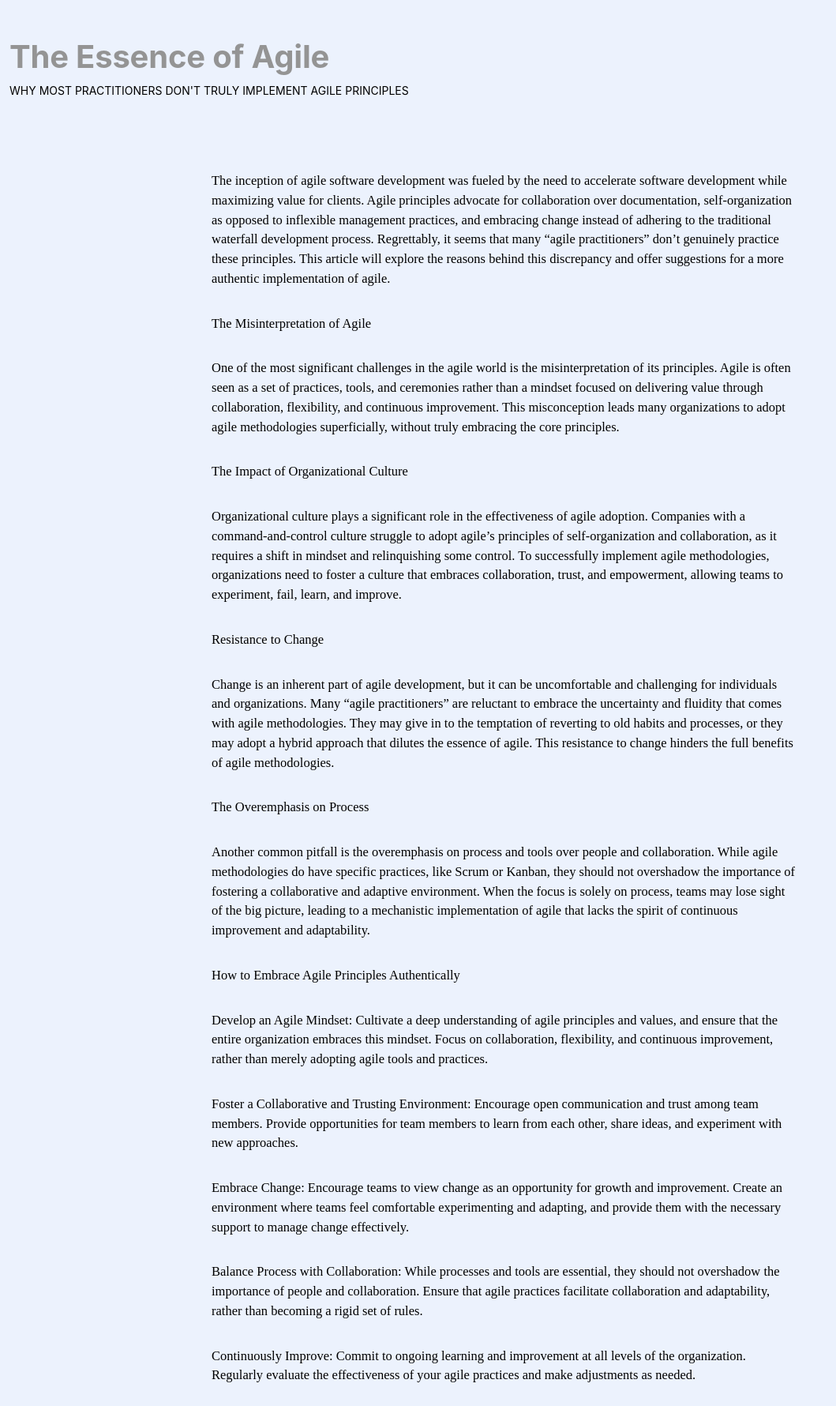
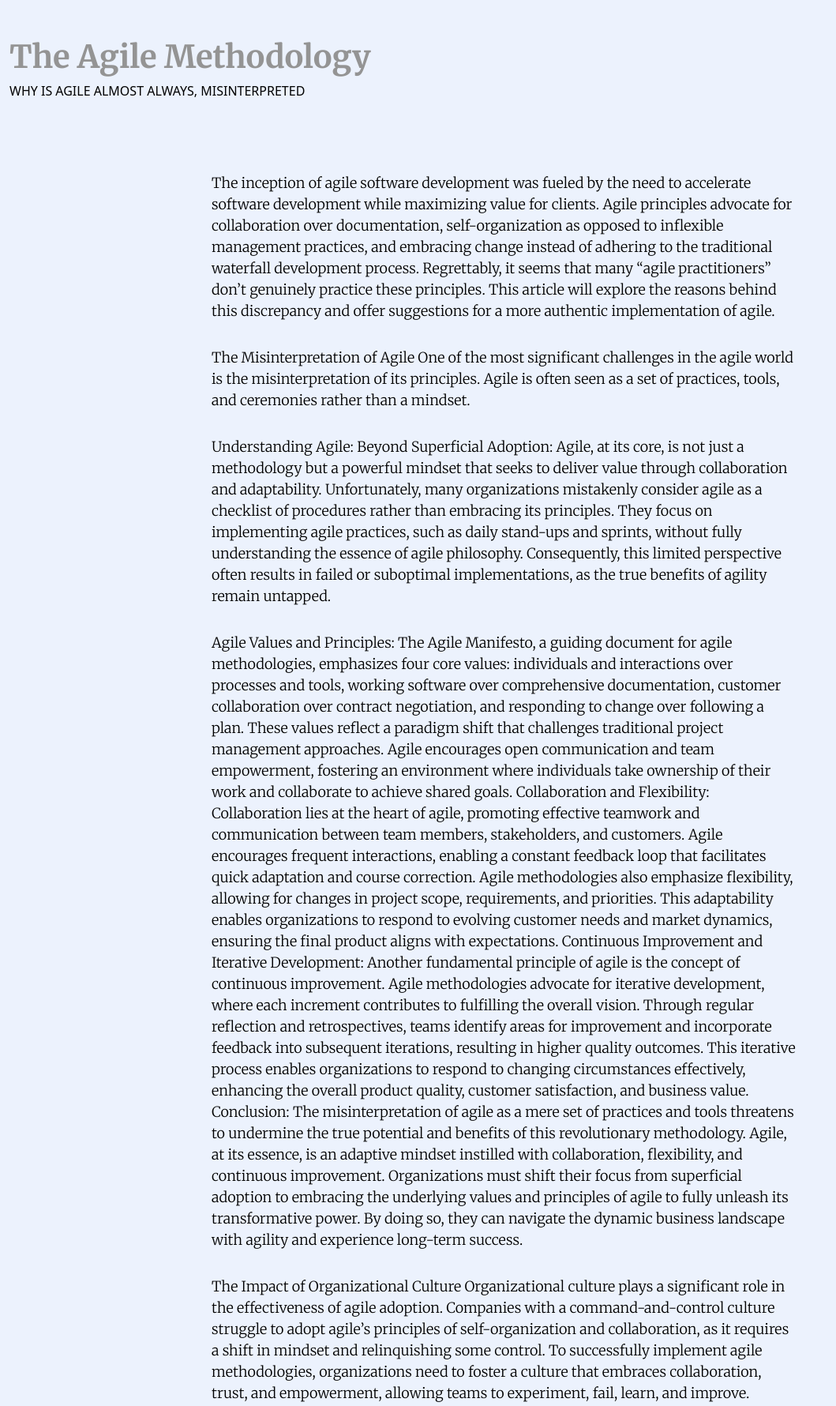
Before and after one commit to mofax/alloysmilablog, an Astro site: page /blog/content/is-it-agile.draft in a window 1280 px wide. Shown: the top 1780 px of the page at 79% size, without its empty margins (0-1059 px from the left). Built offline with nearby package versions, Linux system fonts and the light colour scheme; Astro itself is replaced by a stand-in of ours.

Commit message:
increase default font sizes

```diff
--- a/src/components/BlogPostLayout.astro
+++ b/src/components/BlogPostLayout.astro
@@ -58,8 +58,9 @@ Astro.response.headers.set('Cache-Control', 'public, max-age=3600, s-maxage=8640
         }
 
         .mod {
-            font-size: 1.4rem;
+            font-size: 1.6rem;
             text-transform: uppercase;
+            font-family: system-ui, -apple-system, BlinkMacSystemFont, 'Segoe UI', Roboto, Oxygen, Ubuntu, Cantarell, 'Open Sans', 'Helvetica Neue', sans-serif;
         }
     }
 </style>
--- a/src/pages/blog/content/is-it-agile.draft.md
+++ b/src/pages/blog/content/is-it-agile.draft.md
@@ -1,9 +1,9 @@
 ---
 layout: '../../../components/BlogPostLayout.astro'
-title: "The Essence of Agile"
-subtitle: "Why Most Practitioners Don't Truly Implement Agile Principles"
+title: "The Agile Methodology"
+subtitle: "Why is agile almost always, misinterpreted"
 date: 2023-03-22
-author: 'Your Name'
+author: 'Alloys Mila'
 category:
   - Agile
   - Software Development
@@ -21,33 +21,24 @@ tags:
 The inception of agile software development was fueled by the need to accelerate software development while maximizing value for clients. Agile principles advocate for collaboration over documentation, self-organization as opposed to inflexible management practices, and embracing change instead of adhering to the traditional waterfall development process. Regrettably, it seems that many "agile practitioners" don't genuinely practice these principles. This article will explore the reasons behind this discrepancy and offer suggestions for a more authentic implementation of agile.
 
 The Misinterpretation of Agile
+One of the most significant challenges in the agile world is the misinterpretation of its principles. Agile is often seen as a set of practices, tools, and ceremonies rather than a mindset.
 
-One of the most significant challenges in the agile world is the misinterpretation of its principles. Agile is often seen as a set of practices, tools, and ceremonies rather than a mindset focused on delivering value through collaboration, flexibility, and continuous improvement. This misconception leads many organizations to adopt agile methodologies superficially, without truly embracing the core principles.
+
+Understanding Agile: Beyond Superficial Adoption: Agile, at its core, is not just a methodology but a powerful mindset that seeks to deliver value through collaboration and adaptability. Unfortunately, many organizations mistakenly consider agile as a checklist of procedures rather than embracing its principles. They focus on implementing agile practices, such as daily stand-ups and sprints, without fully understanding the essence of agile philosophy. Consequently, this limited perspective often results in failed or suboptimal implementations, as the true benefits of agility remain untapped.
+
+Agile Values and Principles: The Agile Manifesto, a guiding document for agile methodologies, emphasizes four core values: individuals and interactions over processes and tools, working software over comprehensive documentation, customer collaboration over contract negotiation, and responding to change over following a plan. These values reflect a paradigm shift that challenges traditional project management approaches. Agile encourages open communication and team empowerment, fostering an environment where individuals take ownership of their work and collaborate to achieve shared goals.
+Collaboration and Flexibility: Collaboration lies at the heart of agile, promoting effective teamwork and communication between team members, stakeholders, and customers. Agile encourages frequent interactions, enabling a constant feedback loop that facilitates quick adaptation and course correction. Agile methodologies also emphasize flexibility, allowing for changes in project scope, requirements, and priorities. This adaptability enables organizations to respond to evolving customer needs and market dynamics, ensuring the final product aligns with expectations.
+Continuous Improvement and Iterative Development: Another fundamental principle of agile is the concept of continuous improvement. Agile methodologies advocate for iterative development, where each increment contributes to fulfilling the overall vision. Through regular reflection and retrospectives, teams identify areas for improvement and incorporate feedback into subsequent iterations, resulting in higher quality outcomes. This iterative process enables organizations to respond to changing circumstances effectively, enhancing the overall product quality, customer satisfaction, and business value.
+Conclusion: The misinterpretation of agile as a mere set of practices and tools threatens to undermine the true potential and benefits of this revolutionary methodology. Agile, at its essence, is an adaptive mindset instilled with collaboration, flexibility, and continuous improvement. Organizations must shift their focus from superficial adoption to embracing the underlying values and principles of agile to fully unleash its transformative power. By doing so, they can navigate the dynamic business landscape with agility and experience long-term success.
 
 The Impact of Organizational Culture
-
 Organizational culture plays a significant role in the effectiveness of agile adoption. Companies with a command-and-control culture struggle to adopt agile's principles of self-organization and collaboration, as it requires a shift in mindset and relinquishing some control. To successfully implement agile methodologies, organizations need to foster a culture that embraces collaboration, trust, and empowerment, allowing teams to experiment, fail, learn, and improve.
 
 Resistance to Change
-
 Change is an inherent part of agile development, but it can be uncomfortable and challenging for individuals and organizations. Many "agile practitioners" are reluctant to embrace the uncertainty and fluidity that comes with agile methodologies. They may give in to the temptation of reverting to old habits and processes, or they may adopt a hybrid approach that dilutes the essence of agile. This resistance to change hinders the full benefits of agile methodologies.
 
 The Overemphasis on Process
-
 Another common pitfall is the overemphasis on process and tools over people and collaboration. While agile methodologies do have specific practices, like Scrum or Kanban, they should not overshadow the importance of fostering a collaborative and adaptive environment. When the focus is solely on process, teams may lose sight of the big picture, leading to a mechanistic implementation of agile that lacks the spirit of continuous improvement and adaptability.
 
-How to Embrace Agile Principles Authentically
-
-Develop an Agile Mindset: Cultivate a deep understanding of agile principles and values, and ensure that the entire organization embraces this mindset. Focus on collaboration, flexibility, and continuous improvement, rather than merely adopting agile tools and practices.
-
-Foster a Collaborative and Trusting Environment: Encourage open communication and trust among team members. Provide opportunities for team members to learn from each other, share ideas, and experiment with new approaches.
-
-Embrace Change: Encourage teams to view change as an opportunity for growth and improvement. Create an environment where teams feel comfortable experimenting and adapting, and provide them with the necessary support to manage change effectively.
-
-Balance Process with Collaboration: While processes and tools are essential, they should not overshadow the importance of people and collaboration. Ensure that agile practices facilitate collaboration and adaptability, rather than becoming a rigid set of rules.
-
-Continuously Improve: Commit to ongoing learning and improvement at all levels of the organization. Regularly evaluate the effectiveness of your agile practices and make adjustments as needed.
-
 Conclusion
-
 The heart of agile lies in its core principles, which emphasize collaboration, adaptability, and continuous improvement. Unfortunately, many practitioners don't truly embrace these values, leading to a superficial implementation of agile methodologies. By understanding the reasons behind this disconnect and focusing on fostering an agile mindset, organizations can overcome these challenges and reap the full benefits of agile software development.
--- a/src/pages/index.astro
+++ b/src/pages/index.astro
@@ -32,20 +32,26 @@ Astro.response.headers.set('Cache-Control', 'public, max-age=86400, s-maxage=864
 </html>
 
 <style lang="scss">
-	h1 {
-		font-size: calc(100vw / 20);
-	}
-
-	a {
-		display: inline-block;
-		font-size: 16px;
-		color: gray;
-	}
-
 	.wrapper {
+		display: flex;
+		flex-direction: column;
+		justify-content: center;
 		width: 100vw;
 		height: 100vh;
 		padding: 16%;
+		gap: 24px;
+
+		h1 {
+			--font: calc(100vw / 20);
+			font-size: var(--font);
+			line-height: calc(var(--font) * 1.5);
+		}
+
+		a {
+			display: inline-block;
+			font-size: calc(100vw / 30);
+			color: gray;
+		}
 	}
 
 	.glass {
@@ -74,7 +80,7 @@ Astro.response.headers.set('Cache-Control', 'public, max-age=86400, s-maxage=864
 	@media (prefers-color-scheme: dark) {
 		.glass {
 			background-color: hsl(220, 30%, 9%);
-            color: hsl(0, 0%, 70%);
+			color: hsl(0, 0%, 70%);
 			border: none;
 		}
 		a {
--- a/src/styles/blog.scss
+++ b/src/styles/blog.scss
@@ -8,7 +8,7 @@
 }
 
 .blog-roll {
-	& > ul {
+	&>ul {
 		display: flex;
 		flex-direction: column;
 		gap: 8px;
@@ -23,19 +23,22 @@
 
 .blog-article {
 	padding: 12px;
+
 	p {
 		margin-top: 32px;
 		margin-bottom: 32px;
-		font-size: 1.65rem;
+
 	}
 }
 
 @media (max-width: 768px) {
+
 	.blog-roll,
 	.blog-article {
 		width: 100%;
 		margin-bottom: 32px;
 	}
+
 	.blog-roll .blog-roll-item {
 		display: flex;
 		flex-direction: column;
--- a/src/styles/reset.scss
+++ b/src/styles/reset.scss
@@ -6,16 +6,6 @@
 	padding: 0;
 }
 
-html {
-	font-size: 10px;
-	line-height: 1.5;
-}
-
-body {
-	font-size: 1.4rem;
-	font-family: -apple-system, BlinkMacSystemFont, 'Segoe UI', Roboto, Oxygen, Ubuntu, Cantarell,
-		'Open Sans', 'Helvetica Neue', sans-serif;
-}
 
 h1,
 h2,
@@ -78,7 +68,3 @@ abbr[title] {
 	border-bottom: none;
 	cursor: inherit;
 }
-
-p {
-	font-family: cardo, Serif;
-}
--- a/src/styles/typography.scss
+++ b/src/styles/typography.scss
@@ -1,31 +1,12 @@
+@import url('https://fonts.googleapis.com/css2?family=Merriweather:wght@300;700&display=swap');
+
 html {
 	font-size: 10px;
-	font-family: -apple-system, BlinkMacSystemFont, 'Segoe UI', Roboto, Oxygen-Sans, Ubuntu, Cantarell,
-		'Helvetica Neue', sans-serif;
+	font-family: 'Merriweather', serif;
 }
 
 body {
-	font-size: 1.4rem;
-}
-
-/* For screens smaller than 576px */
-@media (max-width: 575.98px) {
-}
-
-/* For screens between 576px and 767.98px */
-@media (min-width: 576px) and (max-width: 767.98px) {
-}
-
-/* For screens between 768px and 991.98px */
-@media (min-width: 768px) and (max-width: 991.98px) {
-}
-
-/* For screens between 992px and 1199.98px */
-@media (min-width: 992px) and (max-width: 1199.98px) {
-}
-
-/* For screens larger than 1200px */
-@media (min-width: 1200px) {
+	font-size: 1.8rem;
 }
 
 /* Headings */
@@ -38,6 +19,7 @@ h6 {
 	font-weight: 700;
 	line-height: 1.2;
 	letter-spacing: -0.02rem;
+	font-weight: 700;
 }
 
 h1 {
@@ -66,9 +48,10 @@ h6 {
 
 /* Paragraphs */
 p {
-	font-weight: 400;
+	font-weight: 300;
 	line-height: 1.5;
 	letter-spacing: 0;
+	font-family: 'Merriweather', serif;
 }
 
 /* Links */
@@ -77,6 +60,7 @@ a {
 	line-height: 1.5;
 	letter-spacing: 0;
 	text-decoration: underline;
+
 	&:hover {
 		text-decoration: none;
 	}
```
Also changed, not shown: package.json (+5 -5 lines), src/pages/blog/content/principles-ray-dalio.md (added, +26 -0 lines), src/pages/blog/content/the-avl-algorithm.md (added, +34 -0 lines), 1 other file.
